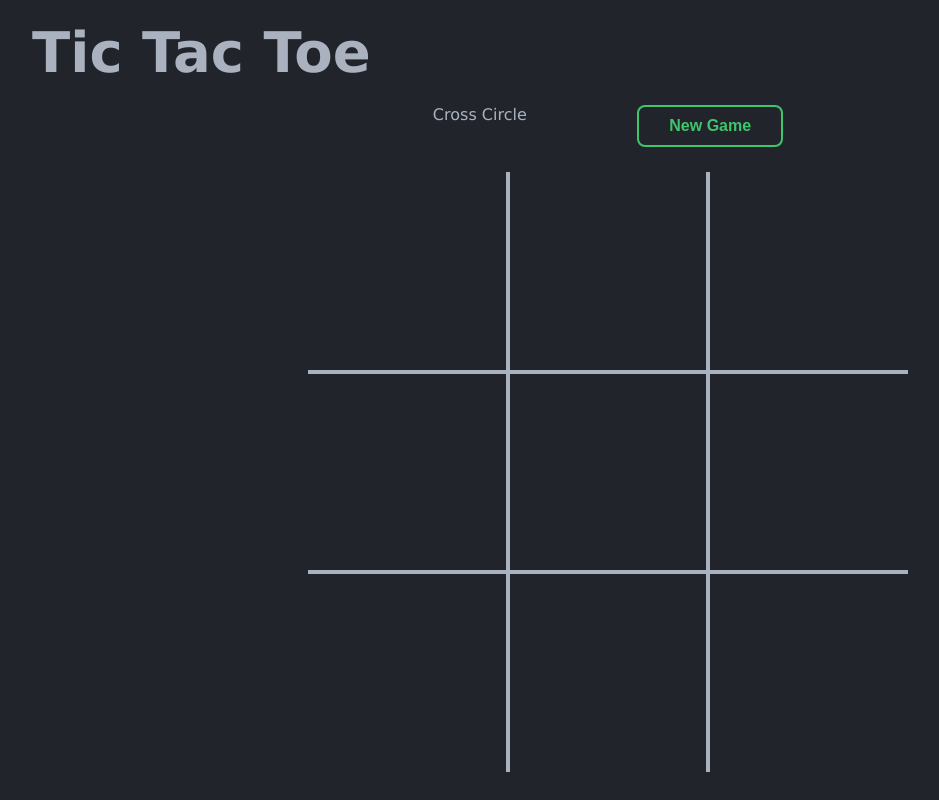
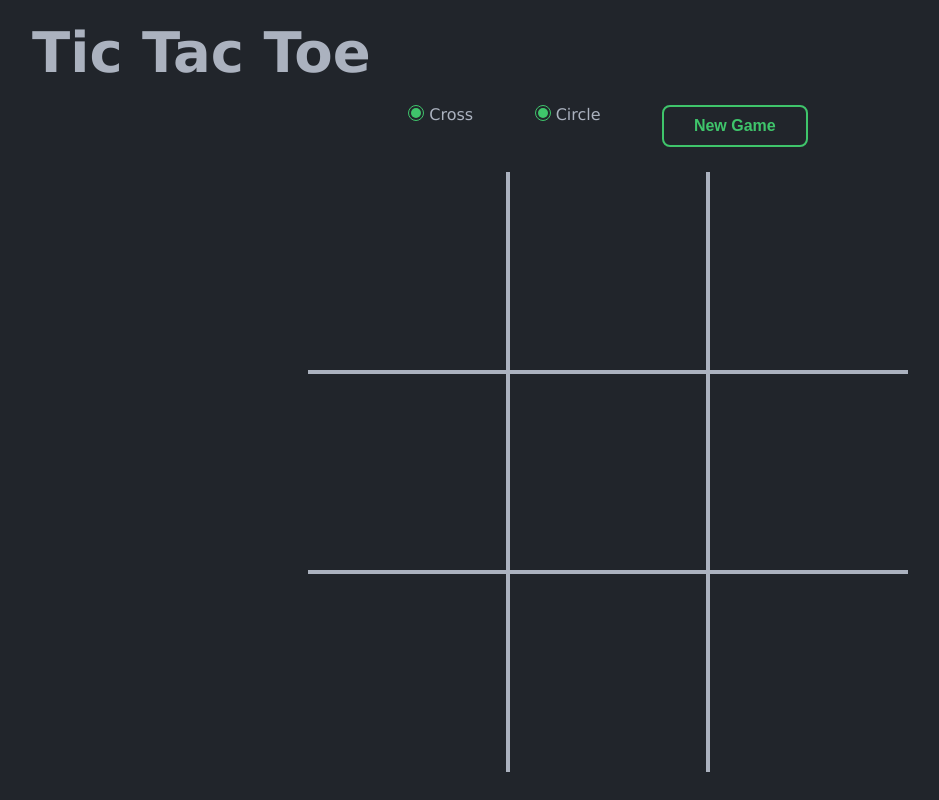
Before and after one commit to GamerHegi64/tictactoe, a website: page www/game/one.html in a window 1280 px wide. Shown: the whole page, without its empty margins (32-971 px from the left). Drawn offline with Linux system fonts and the light colour scheme.

Commit message:
start to create own radio buttons

```diff
--- a/www/game/one.html
+++ b/www/game/one.html
@@ -19,9 +19,13 @@
       <div class="content-inner">
 
         <div class="btn-list">
-          <div class="custom-select">
-            <span data-value="2" class="custom-option" data-selected="true">Cross</span>
-            <span data-value="0" class="custom-option" data-selected="false">Circle</span>
+          <div data-cecked="0" class="custom-radio box">
+            <span class="custom-radio circle"><span></span></span>
+            <span class="custom-radio label">Cross</span>
+          </div>
+          <div data-cecked="0" class="custom-radio box">
+            <span class="custom-radio circle"><span></span></span>
+            <span class="custom-radio label">Circle</span>
           </div>
           <button id="btn-new-game" class="btn">New Game</button>
         </div>
--- a/www/js/setup_html.js
+++ b/www/js/setup_html.js
@@ -6,4 +6,6 @@ $(document).ready(function() {
   $('.field').append(circle);
 
   $('span.icon').hide();
+
+  $('.custom-radio.box').data('checked', '4')
 });
--- a/www/scss/main.scss
+++ b/www/scss/main.scss
@@ -72,6 +72,30 @@ body {
     font-size: 16px;
     font-weight: 600;
     // appearance: none;
+  }
+
+  .custom-radio {
+
+    &.circle {
+      display: inline-block;
+      width: 16px;
+      height: 16px;
+      border-radius: 100%;
+      border: 1px solid $color-one;
+      position: relative;
+      vertical-align: text-top;
+
+      span {
+        display: inline-block;
+        position: absolute;
+        top: 2px;
+        left: 2px;
+        width: 10px;
+        height: 10px;
+        border-radius: 100%;
+        background-color: $color-one;
+      }
+    }
   }
 
   .header {
```
Also changed, not shown: www/css/main.css.
